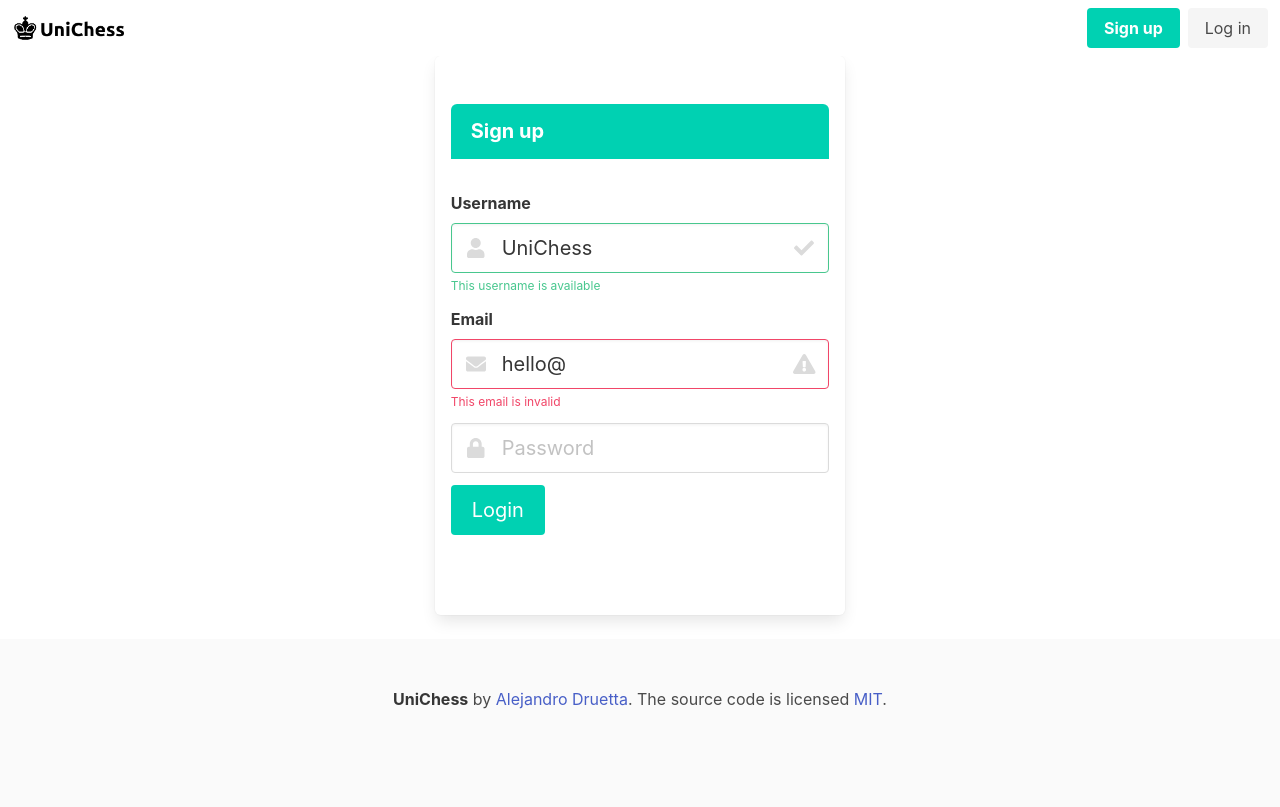
After one commit to aledruetta/UniChess, a Flask app: page /signup in a window 1280 px wide. The commit adds this page. Run offline with Flask 2, Linux system fonts and the light colour scheme; some libraries are stand-ins or nearby versions.

Commit message:
Sign up form

```diff
--- a/unichess/ext/site/main.py
+++ b/unichess/ext/site/main.py
@@ -15,6 +15,15 @@ class PlayForm(Form):
 
 
 class LoginForm(Form):
+    email = StringField("email", [
+        validators.length(min=6, max=35),
+        validators.DataRequired()
+    ])
+    password = PasswordField("password", [validators.DataRequired()])
+
+
+class SignupForm(Form):
+    username = StringField("username")
     email = StringField("email", [
         validators.length(min=6, max=35),
         validators.DataRequired()
@@ -55,9 +64,15 @@ def board(random_id):
     )
 
 
-@bp.route("/signup", methods=["POST"])
+@bp.route("/signup", methods=["GET", "POST"])
 def signup():
-    pass
+    form = SignupForm(request.form)
+
+    return render_template(
+        "signup.html",
+        title="SignUp",
+        form=form,
+    )
 
 
 @bp.route("/login", methods=["GET", "POST"])
--- a/unichess/templates/login.html
+++ b/unichess/templates/login.html
@@ -26,6 +26,7 @@
                 </span>
               </p>
             </div>
+
             <div class="field">
               <p class="control has-icons-left">
                 <input class="input is-medium" type="password" placeholder="Password">
@@ -34,6 +35,7 @@
                 </span>
               </p>
             </div>
+
             <div class="field">
               <p class="control">
                 <button class="button is-success is-medium">
--- a/unichess/templates/nav.html
+++ b/unichess/templates/nav.html
@@ -15,7 +15,7 @@
     <div class="navbar-end">
       <div class="navbar-item">
         <div class="buttons">
-          <a class="button is-primary">
+          <a class="button is-primary" href="{{ url_for('site.signup') }}">
             <strong>Sign up</strong>
           </a>
           <a class="button is-light" href="{{ url_for('site.login') }}">
--- /dev/null
+++ b/unichess/templates/signup.html
@@ -0,0 +1,70 @@
+{% extends "base.html" %}
+
+{% block hero %} {% endblock hero %}
+
+{% block main %}
+
+  <div class="columns is-centered">
+    <div class="column is-one-third">
+
+      <div class="panel is-primary login-panel">
+        <p class="panel-heading">
+          Sign up
+        </p>
+
+        <div class="login-panel-form">
+          <form>
+
+            <div class="field">
+              <label class="label">Username</label>
+              <div class="control has-icons-left has-icons-right">
+                <input class="input is-success is-medium" type="text" placeholder="Text input" value="UniChess">
+                <span class="icon is-small is-left">
+                  <i class="fas fa-user"></i>
+                </span>
+                <span class="icon is-small is-right">
+                  <i class="fas fa-check"></i>
+                </span>
+              </div>
+              <p class="help is-success">This username is available</p>
+            </div>
+
+            <div class="field">
+              <label class="label">Email</label>
+              <div class="control has-icons-left has-icons-right">
+                <input class="input is-danger is-medium" type="email" placeholder="Email input" value="hello@">
+                <span class="icon is-small is-left">
+                  <i class="fas fa-envelope"></i>
+                </span>
+                <span class="icon is-small is-right">
+                  <i class="fas fa-exclamation-triangle"></i>
+                </span>
+              </div>
+              <p class="help is-danger">This email is invalid</p>
+            </div>
+
+            <div class="field">
+              <p class="control has-icons-left">
+                <input class="input is-medium" type="password" placeholder="Password">
+                <span class="icon is-small is-left">
+                  <i class="fas fa-lock"></i>
+                </span>
+              </p>
+            </div>
+
+            <div class="field">
+              <p class="control">
+                <button class="button is-primary is-medium">
+                  Login
+                </button>
+              </p>
+            </div>
+
+          </form>
+        </div>
+
+      </div>
+    </div>
+  </div>
+
+{% endblock main %}
```
